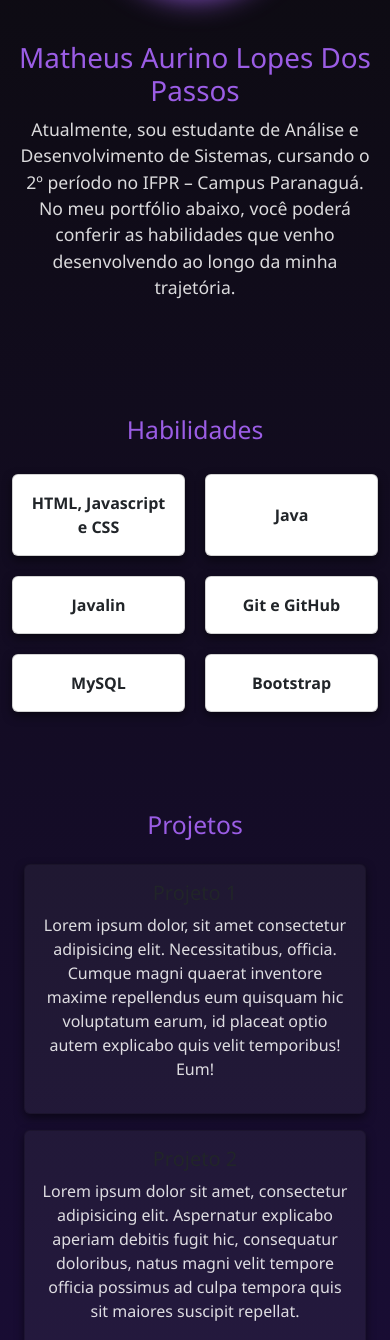
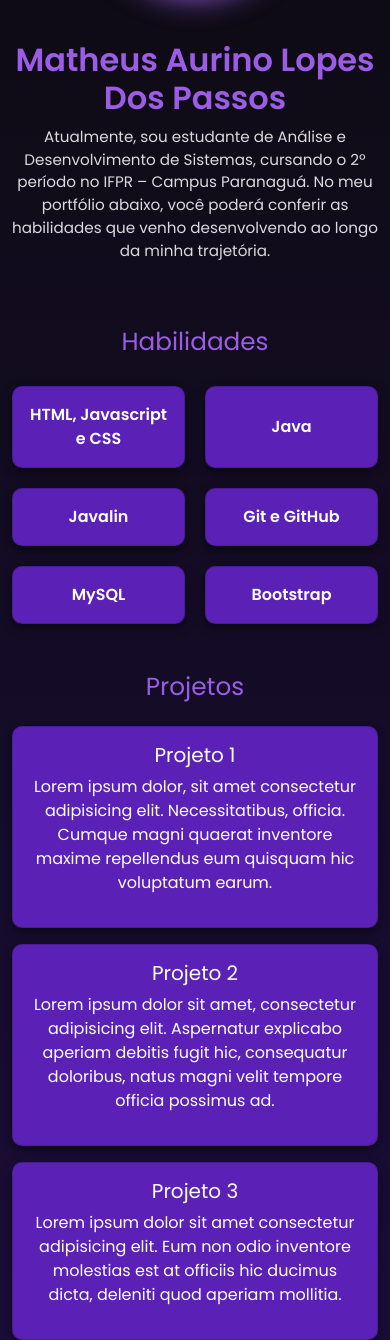
Before and after one commit to MatheusAurino/MatheusAurino.github.io, a plain HTML site: page index.html in a window 390 px wide. Shown: the part 361-1701 px from the top of the page. Drawn offline with nearby package versions, Linux system fonts and the light colour scheme.

Commit message:
[UI/UX] Redesign completo do portfólio: gradiente de fundo, paleta roxo/preto, neon nos cards, destaque de nome, e correções de responsividade para iPhone e telas pequenas

```diff
--- a/index.html
+++ b/index.html
@@ -4,21 +4,19 @@
     <meta charset="UTF-8">
     <meta name="viewport" content="width=device-width, initial-scale=1.0">
     <title>Portfólio - Matheus Aurino</title>
+    <link href="https://cdn.jsdelivr.net/npm/bootstrap@5.3.3/dist/css/bootstrap.min.css" rel="stylesheet">
     <link rel="stylesheet" href="style.css">
-    <link href="https://cdn.jsdelivr.net/npm/bootstrap@5.3.3/dist/css/bootstrap.min.css" rel="stylesheet">
     <link rel="icon" type="image/png" href="imagens/logo.png"/>
     <link href="https://fonts.googleapis.com/css2?family=Poppins:wght@400;600&display=swap" rel="stylesheet">
 </head>
-<body class="d-flex flex-column min-vh-100 fundo">
-    <header></header>
+<body class="d-flex flex-column min-vh-100">
 
-    <nav class="navbar navbar-expand-lg navbar-dark fixed-top" style="background-color: #5B21B6;">
+    <nav class="navbar navbar-expand-lg navbar-dark fixed-top">
         <div class="container">
             <a class="navbar-brand" href="index.html">Matheus Aurino</a>
             <button class="navbar-toggler" type="button" data-bs-toggle="collapse" data-bs-target="#menuNav" aria-controls="menuNav" aria-expanded="false" aria-label="Toggle navigation">
                 <span class="navbar-toggler-icon"></span>
             </button>
-
             <div class="collapse navbar-collapse justify-content-end" id="menuNav">
                 <ul class="navbar-nav">
                     <li class="nav-item"><a class="nav-link" href="#sobre">Sobre mim</a></li>
@@ -32,11 +30,11 @@
 
     <main id="sobre" class="container my-5 flex-grow-1">
         <div class="row align-items-center">
-            <div class="col-md-4 order-1 order-md-2 text-center mb-4 mb-md-0">
-                <img src="imagens/unnamed.jpg" alt="Minha foto" class="foto  rounded-circle">
+            <div class="col-md-4 text-center mb-4 mb-md-0">
+                <img src="imagens/unnamed.jpg" alt="Minha foto" class="foto rounded-circle">
             </div>
-            <div class="col-md-8 order-2 order-md-1 text-md-start text-center">
-                <h1 class="nome" style="margin-top: 0px;">Matheus Aurino Lopes Dos Passos</h1>
+            <div class="col-md-8 text-md-start text-center">
+                <h1 class="nome">Matheus Aurino Lopes Dos Passos</h1>
                 <p class="descricao">
                     Atualmente, sou estudante de Análise e Desenvolvimento de Sistemas, cursando o
                     2º período no IFPR – Campus Paranaguá. No meu portfólio abaixo, você poderá conferir as habilidades que venho desenvolvendo ao longo da minha trajetória.
@@ -56,27 +54,25 @@
             </div>
         </section>
 
-        <section id="projetos" class="container my-5">
+        <section id="projetos" class="my-5">
             <h2 class="text-center mb-4">Projetos</h2>
             <div class="row text-center">
                 <div class="col-md-4 mb-3">
                     <div class="card p-3">
                         <h5>Projeto 1</h5>
-                        <p>Lorem ipsum dolor, sit amet consectetur adipisicing elit. Necessitatibus, officia. Cumque magni quaerat inventore maxime repellendus eum quisquam hic voluptatum earum, id placeat optio autem explicabo quis velit temporibus! Eum!</p>
+                        <p>Lorem ipsum dolor, sit amet consectetur adipisicing elit. Necessitatibus, officia. Cumque magni quaerat inventore maxime repellendus eum quisquam hic voluptatum earum.</p>
                     </div>
                 </div>
-
                 <div class="col-md-4 mb-3">
                     <div class="card p-3">
                         <h5>Projeto 2</h5>
-                        <p>Lorem ipsum dolor sit amet, consectetur adipisicing elit. Aspernatur explicabo aperiam debitis fugit hic, consequatur doloribus, natus magni velit tempore officia possimus ad culpa tempora quis sit maiores suscipit repellat.</p>
+                        <p>Lorem ipsum dolor sit amet, consectetur adipisicing elit. Aspernatur explicabo aperiam debitis fugit hic, consequatur doloribus, natus magni velit tempore officia possimus ad.</p>
                     </div>
                 </div>
-
                 <div class="col-md-4 mb-3">
                     <div class="card p-3">
                         <h5>Projeto 3</h5>
-                        <p>Lorem ipsum dolor sit amet consectetur adipisicing elit. Eum non odio inventore molestias est at officiis hic ducimus dicta, deleniti quod aperiam mollitia repudiandae consequatur veritatis cumque consequuntur id. Nostrum.</p>
+                        <p>Lorem ipsum dolor sit amet consectetur adipisicing elit. Eum non odio inventore molestias est at officiis hic ducimus dicta, deleniti quod aperiam mollitia.</p>
                     </div>
                 </div>
             </div>
@@ -87,6 +83,7 @@
         &copy; 2024 Matheus Aurino. Todos os direitos reservados.
     </footer>
 
+
     <script src="https://cdn.jsdelivr.net/npm/bootstrap@5.3.3/dist/js/bootstrap.bundle.min.js"></script>
 </body>
 </html>
--- a/style.css
+++ b/style.css
@@ -2,9 +2,8 @@
     margin: 0;
     padding: 0;
     box-sizing: border-box;
-    font-family: 'Segoe UI', Tahoma, Geneva, Verdana, sans-serif;
+    font-family: 'Poppins', sans-serif;
 }
-
 
 body {
     background: linear-gradient(180deg, #0b0b0b 0%, #1c0d3e 100%);
@@ -40,13 +39,19 @@ body {
 }
 
 .foto {
-    margin-top: 20px;
     width: 400px;
     height: 400px;
     border-radius: 50%;
     border: 4px solid #9b5de5;
     box-shadow: 0 0 30px #9b5de5;
     object-fit: cover;
+    margin-top: 20px;
+}
+
+.nome {
+    color: #9b5de5;
+    font-size: 2.5rem;
+    font-weight: 700;
 }
 
 .descricao {
@@ -61,13 +66,18 @@ body {
 }
 
 .card {
-    background-color: rgba(255, 255, 255, 0.05);
+    background-color: #5B21B6;
     border-radius: 10px;
     box-shadow: 0 4px 10px rgba(0,0,0,0.5);
     font-weight: 600;
-    color: #9b5de5;
+    color: #ffffff;
     justify-content: center;
     transition: all 0.3s ease;
+}
+
+.card p {
+    color: #ffffff;
+    font-weight: 400;
 }
 
 .card:hover {
@@ -75,19 +85,11 @@ body {
     transform: translateY(-5px);
 }
 
-#habilidades {
-    padding: 50px 0;
-}
-
 #habilidades h2,
 #projetos h2 {
     text-align: center;
     margin-bottom: 30px;
     color: #9b5de5;
-}
-
-#projetos .card {
-    background-color: rgba(255, 255, 255, 0.05);
 }
 
 @media (max-width: 900px) {
@@ -108,20 +110,17 @@ body {
 }
 
 @media (max-width: 480px) {
-    .home-content h1 {
+    .nome {
         font-size: 2rem;
     }
 
-    .home-content h3 {
-        font-size: 1.2rem;
-    }
-
-    .home-content p {
+    .descricao {
         font-size: 0.95rem;
     }
 
-    .navbar-brand {
-        font-size: 1.3rem;
+    .foto {
+        width: 200px;
+        height: 200px;
     }
 
     .nav-link {
@@ -129,17 +128,7 @@ body {
         margin-left: 5px;
     }
 
-    .foto {
-        width: 200px;
-        height: 200px;
+    .navbar-brand {
+        font-size: 1.3rem;
     }
 }
-
-.card p {
-    color: rgba(255, 255, 255, 0.85);
-    font-weight: 400;
-}
-
-.nome {
-    color: #9b5de5;
-}
```
